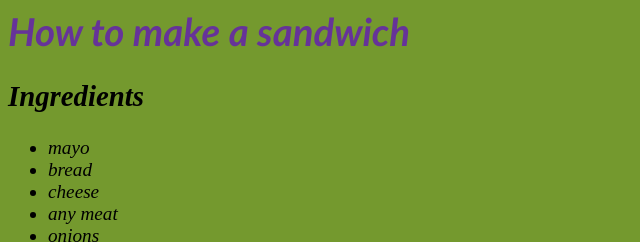
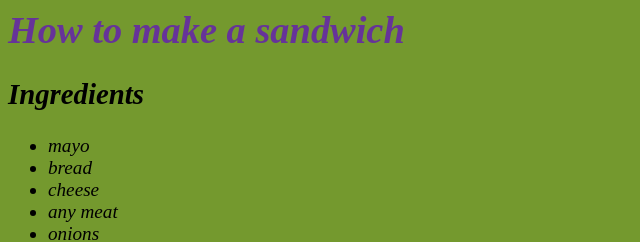
Before and after one commit to JaySingh-621/html, a plain HTML site: page index.html in a window 1280 px wide. Shown: the top 242 px of the page, 0-640 px from the left. Drawn offline with Linux system fonts and the light colour scheme.

Commit message:
Update mystyle.css

```diff
--- a/mystyle.css
+++ b/mystyle.css
@@ -10,5 +10,5 @@ p {
 h1 {
     color: rebeccapurple;
 
-    font-family: "Trebuchet MS", Verdana, sans-serif;
+
 }
```
